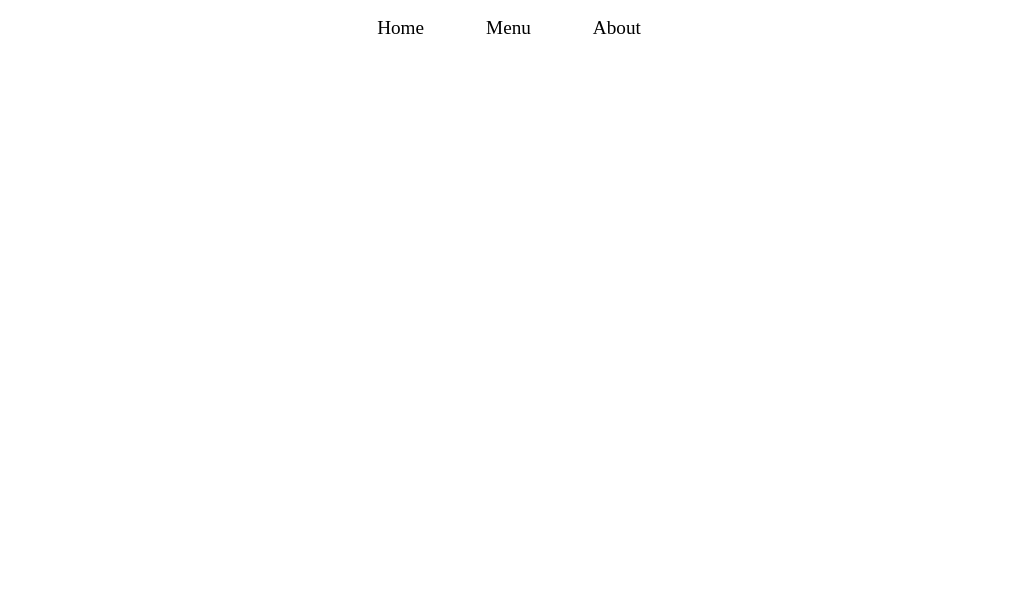
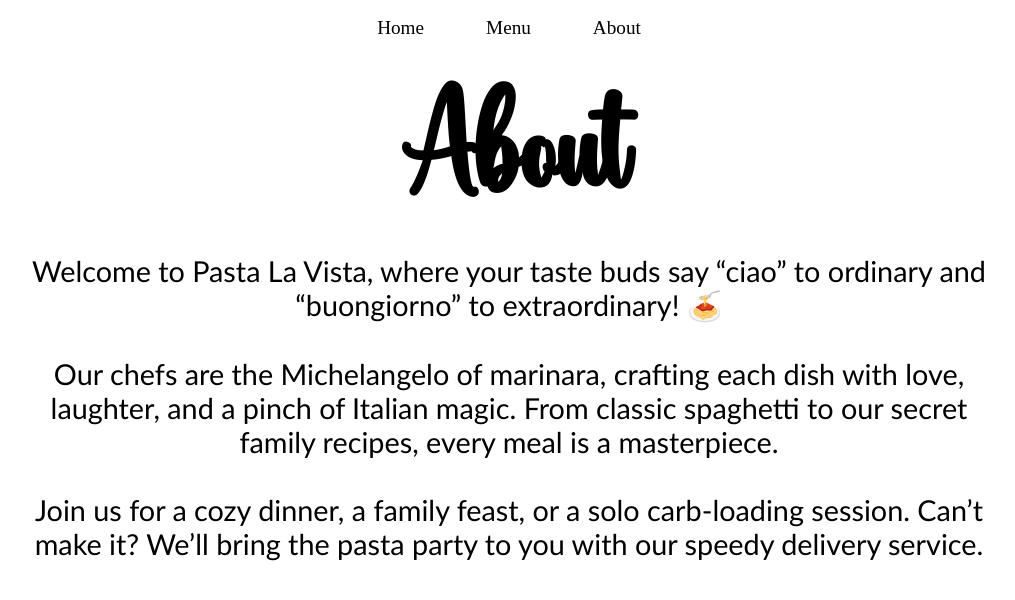
Before and after one commit to Central3/restaurant-page, a website built with webpack: page src/index.html in a window 1280 px wide. Both pictures are taken after a click on the button "About". Shown: the whole page, without its empty margins (131-1146 px from the left). Built offline with nearby package versions, Linux system fonts and the light colour scheme.

Commit message:
Add about page

```diff
--- /dev/null
+++ b/src/about.js
@@ -0,0 +1,21 @@
+export default function component() {
+    const content = document.querySelector("#content");
+
+    const pageTitle = document.createElement("h1");
+    const aboutContent = document.createElement("div");
+    const para = document.createElement("p");
+
+    pageTitle.classList.add("page-title");
+    pageTitle.textContent = "About";
+    para.classList.add("about-text");
+    aboutContent.classList.add("about-content");
+    para.innerText = `Welcome to Pasta La Vista, where your taste buds say “ciao” to ordinary and “buongiorno” to extraordinary! 🍝
+
+    Our chefs are the Michelangelo of marinara, crafting each dish with love, laughter, and a pinch of Italian magic. From classic spaghetti to our secret family recipes, every meal is a masterpiece.
+
+    Join us for a cozy dinner, a family feast, or a solo carb-loading session. Can’t make it? We’ll bring the pasta party to you with our speedy delivery service.`;
+
+    aboutContent.appendChild(para);
+    content.appendChild(pageTitle);
+    content.appendChild(aboutContent);
+}
--- a/src/home.js
+++ b/src/home.js
@@ -34,5 +34,5 @@ export default function component() {
     infoBtn.addEventListener("click", () => {
         content.innerHTML = "";
         menus();
-    })
+    });
 }
--- a/src/index.js
+++ b/src/index.js
@@ -1,5 +1,6 @@
 import home from "./home";
 import menus from "./menu";
+import about from "./about";
 
 const content = document.querySelector("#content");
 const navbar = document.querySelector("nav");
@@ -14,6 +15,7 @@ navbar.addEventListener("click", (event) => {
             menus();
         } else if (event.target.id === "about") {
             content.innerHTML = "";
+            about();
         }
     }
 });
--- a/src/style.css
+++ b/src/style.css
@@ -94,6 +94,8 @@ header button:hover {
     text-align: center;
     padding: 4px 16px;
     margin: 16px 0;
+    font-family: "Gill Sans", "Gill Sans MT", Calibri, "Trebuchet MS",
+        sans-serif;
 }
 
 .restaurant-info button {
@@ -138,11 +140,32 @@ header button:hover {
 
 .menus-container h3 {
     font-size: 1.5rem;
-    font-family: "Courier New", Courier, monospace;
+    font-family: "Gill Sans", "Gill Sans MT", Calibri, "Trebuchet MS",
+        sans-serif;
 }
 
 .menus-container p {
     text-wrap: wrap;
-    font-family: "Courier New", Courier, monospace;
-    /* font-family: sans-serif; */
+    font-family: "Gill Sans", "Gill Sans MT", Calibri, "Trebuchet MS",
+        sans-serif;
 }
+
+.page-title {
+    font-family: valentine;
+    font-size: 10rem;
+    text-align: center;
+    margin: 16px 0;
+}
+
+.about-content {
+    width: 75%;
+    margin: 0 auto;
+    margin-bottom: 40px;
+}
+
+.about-text {
+    text-align: center;
+    font-size: 1.8rem;
+    font-family: "Gill Sans", "Gill Sans MT", Calibri, "Trebuchet MS",
+        sans-serif;
+}
```
Also changed, not shown: src/pastaMenu.js (line endings or trailing spaces), src/pizzaMenu.js (line endings or trailing spaces).
